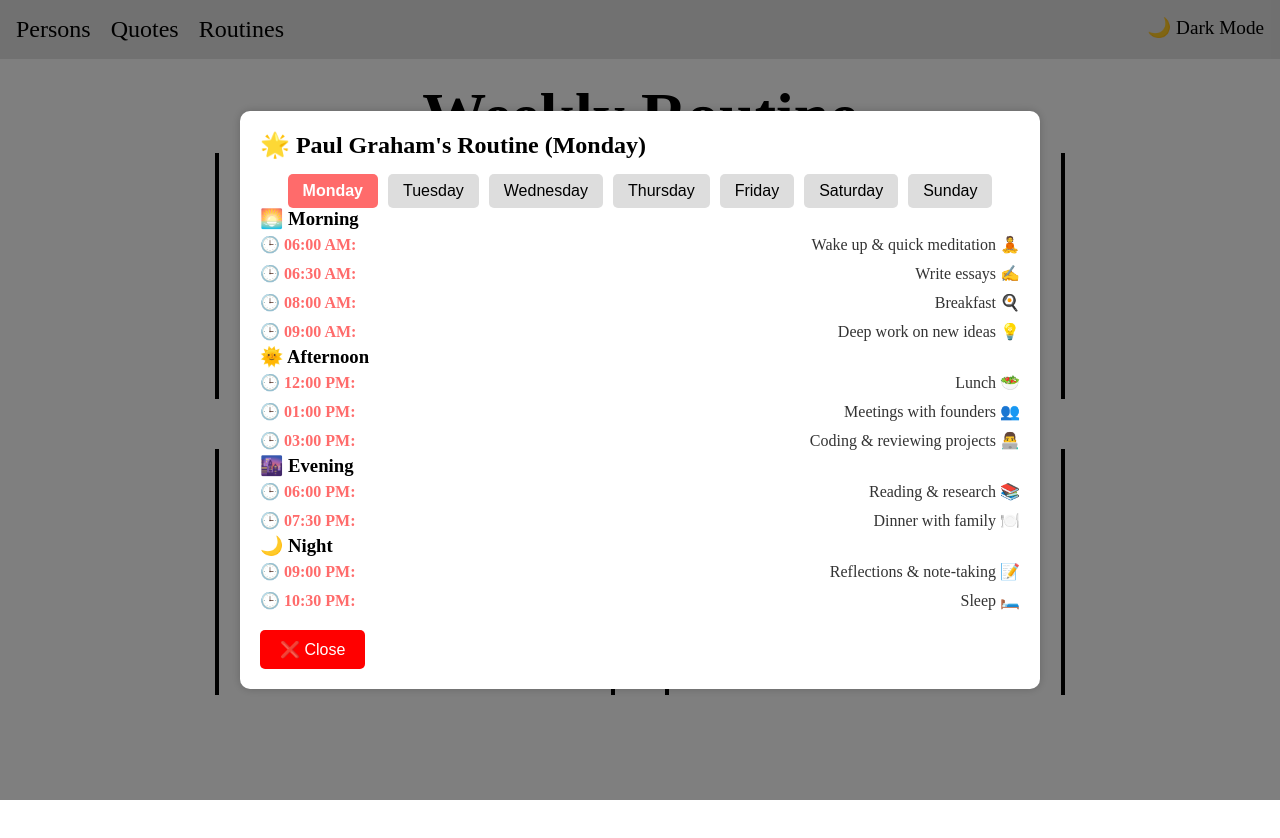
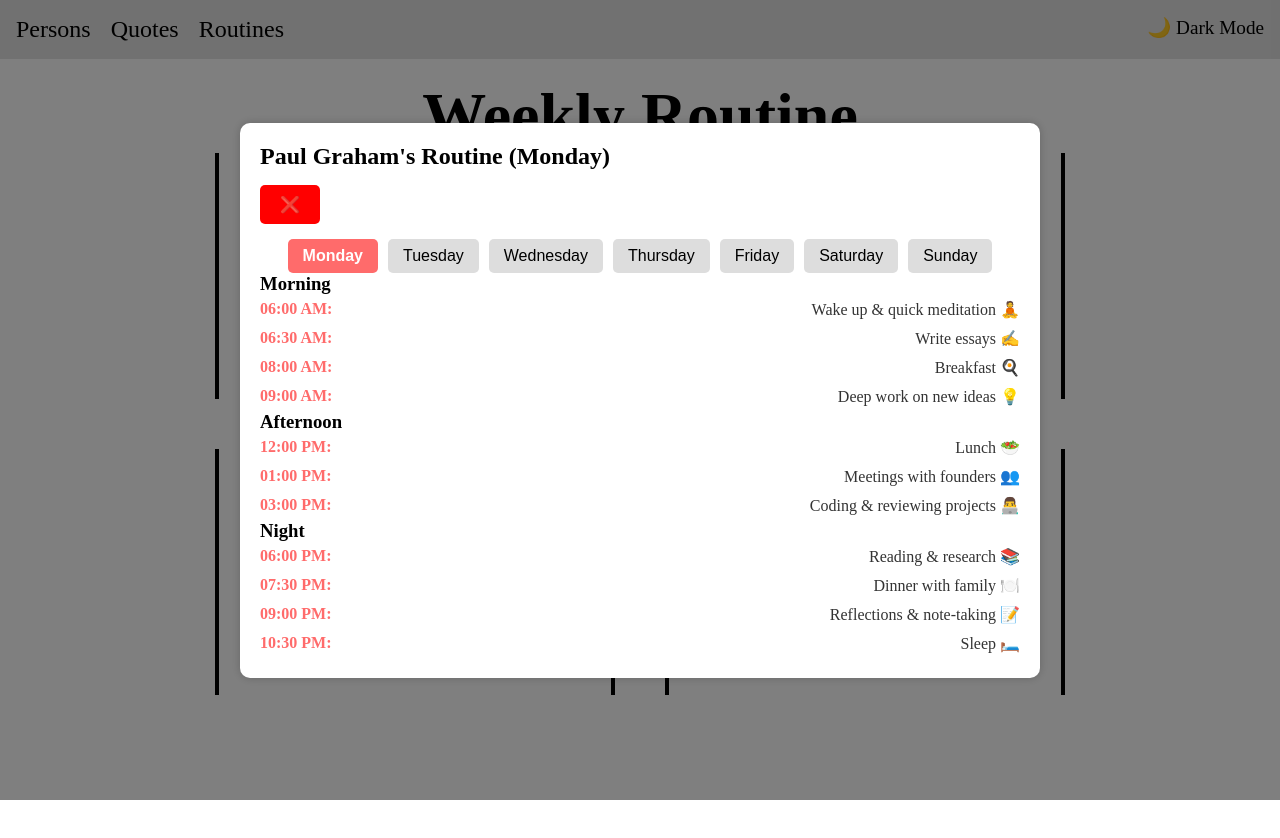
Before and after one commit to Mustafaali82/techgems, a React (Create React App) app: page /routine in a window 1280 px wide. Both pictures are taken after a click on the element "Paul Graham". Shown: the top 838 px of the page. Built offline with nearby package versions, Linux system fonts and the light colour scheme; a web font is replaced by a local one.

Commit message:
Update Routine.js

```diff
--- a/src/components/Routine.js
+++ b/src/components/Routine.js
@@ -51,10 +51,14 @@
       >
         {selectedPersonality && (
           <div className="routine-details" data-aos="zoom-in">
-            <h2>
-              🌟 {selectedPersonality}'s Routine ({selectedDay})
-            </h2>
-
+            <div className="routine_top">
+              <h2>
+                {selectedPersonality}'s Routine ({selectedDay})
+              </h2>
+              <button onClick={closeModal} className="close-btn">
+                ❌
+              </button>
+            </div>
             <div className="day-selector">
               {Object.keys(routines[selectedPersonality].week).map((day) => (
                 <button
@@ -70,52 +74,43 @@
             </div>
 
             <div className="routine-section">
-              <h3>🌅 Morning</h3>
+              <h3>Morning</h3>
               {Object.entries(
                 routines[selectedPersonality].week[selectedDay].morning
               ).map(([time, activity]) => (
                 <p key={time}>
-                  <strong>🕒 {time}:</strong> {activity}
+                  <strong>{time}:</strong> {activity}
                 </p>
               ))}
             </div>
 
             <div className="routine-section">
-              <h3>🌞 Afternoon</h3>
+              <h3>Afternoon</h3>
               {Object.entries(
                 routines[selectedPersonality].week[selectedDay].afternoon
               ).map(([time, activity]) => (
                 <p key={time}>
-                  <strong>🕒 {time}:</strong> {activity}
+                  <strong> {time}:</strong> {activity}
                 </p>
               ))}
             </div>
-
             <div className="routine-section">
-              <h3>🌆 Evening</h3>
+              <h3> Night</h3>
               {Object.entries(
                 routines[selectedPersonality].week[selectedDay].evening
               ).map(([time, activity]) => (
                 <p key={time}>
-                  <strong>🕒 {time}:</strong> {activity}
+                  <strong>{time}:</strong> {activity}
                 </p>
               ))}
-            </div>
-
-            <div className="routine-section">
-              <h3>🌙 Night</h3>
               {Object.entries(
                 routines[selectedPersonality].week[selectedDay].night
               ).map(([time, activity]) => (
                 <p key={time}>
-                  <strong>🕒 {time}:</strong> {activity}
+                  <strong> {time}:</strong> {activity}
                 </p>
               ))}
             </div>
-
-            <button onClick={closeModal} className="close-btn">
-              ❌ Close
-            </button>
           </div>
         )}
       </Modal>
```
